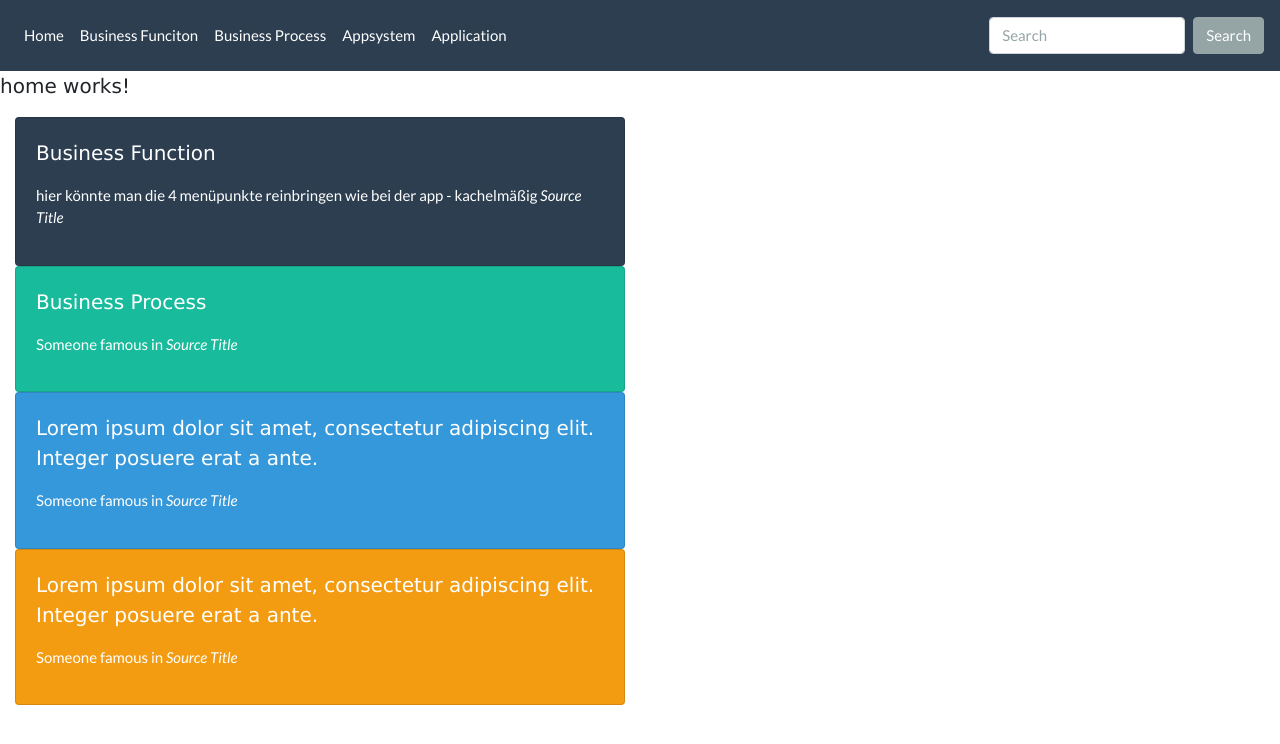
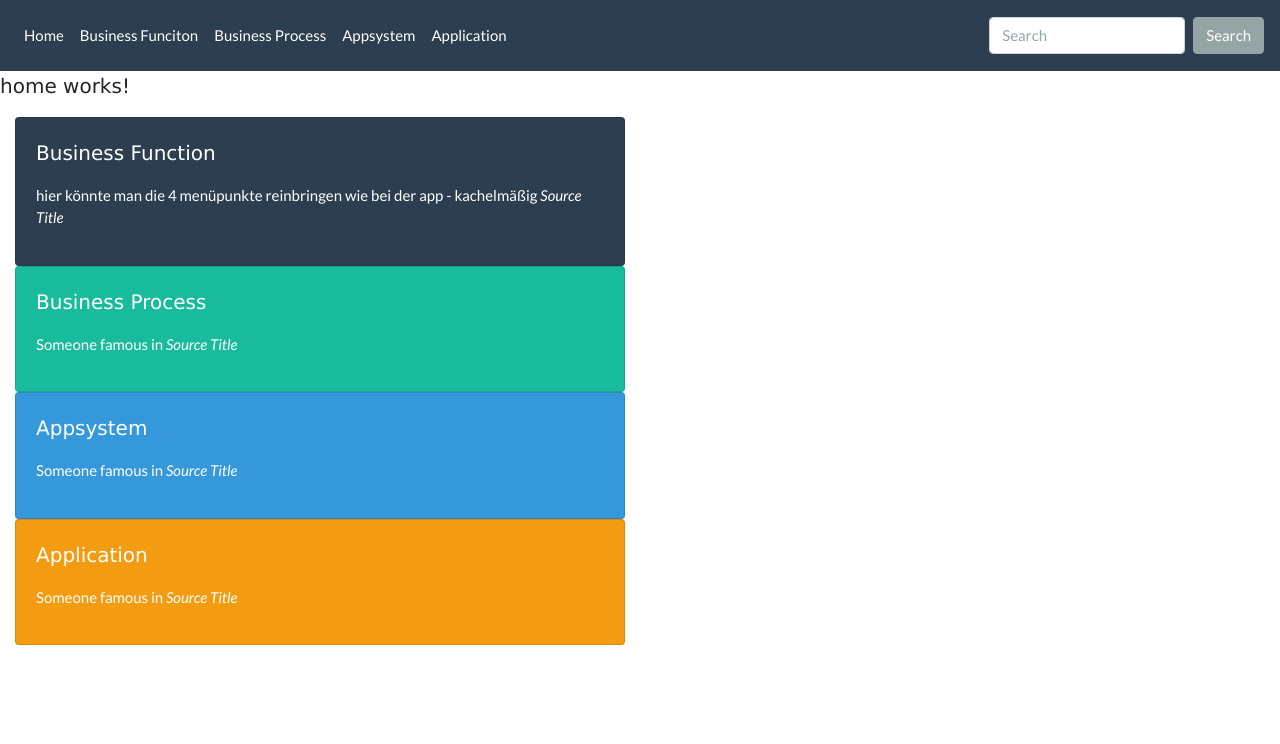
Before and after one commit to Tobisan1991/EAM_App, an Angular app: page /home in a window 1280 px wide. Shown: the top 744 px of the page. Built offline with nearby package versions, Linux system fonts and the light colour scheme.

Commit message:
kurzen Test gestartet, kleine Änderung

```diff
--- a/src/app/home/home.component.html
+++ b/src/app/home/home.component.html
@@ -28,7 +28,7 @@
   <div class="card text-white bg-info">
     <div class="card-body">
       <blockquote class="card-blockquote">
-        <p>Lorem ipsum dolor sit amet, consectetur adipiscing elit. Integer posuere erat a ante.</p>
+        <p>Appsystem</p>
         <footer>Someone famous in <cite title="Source Title">Source Title</cite></footer>
       </blockquote>
     </div>
@@ -36,7 +36,7 @@
   <div class="card text-white bg-warning">
     <div class="card-body">
       <blockquote class="card-blockquote">
-        <p>Lorem ipsum dolor sit amet, consectetur adipiscing elit. Integer posuere erat a ante.</p>
+        <p>Application</p>
         <footer>Someone famous in <cite title="Source Title">Source Title</cite></footer>
       </blockquote>
     </div>
```
Also changed, not shown: 1 other file (tests, documents, lock files or other folders).
